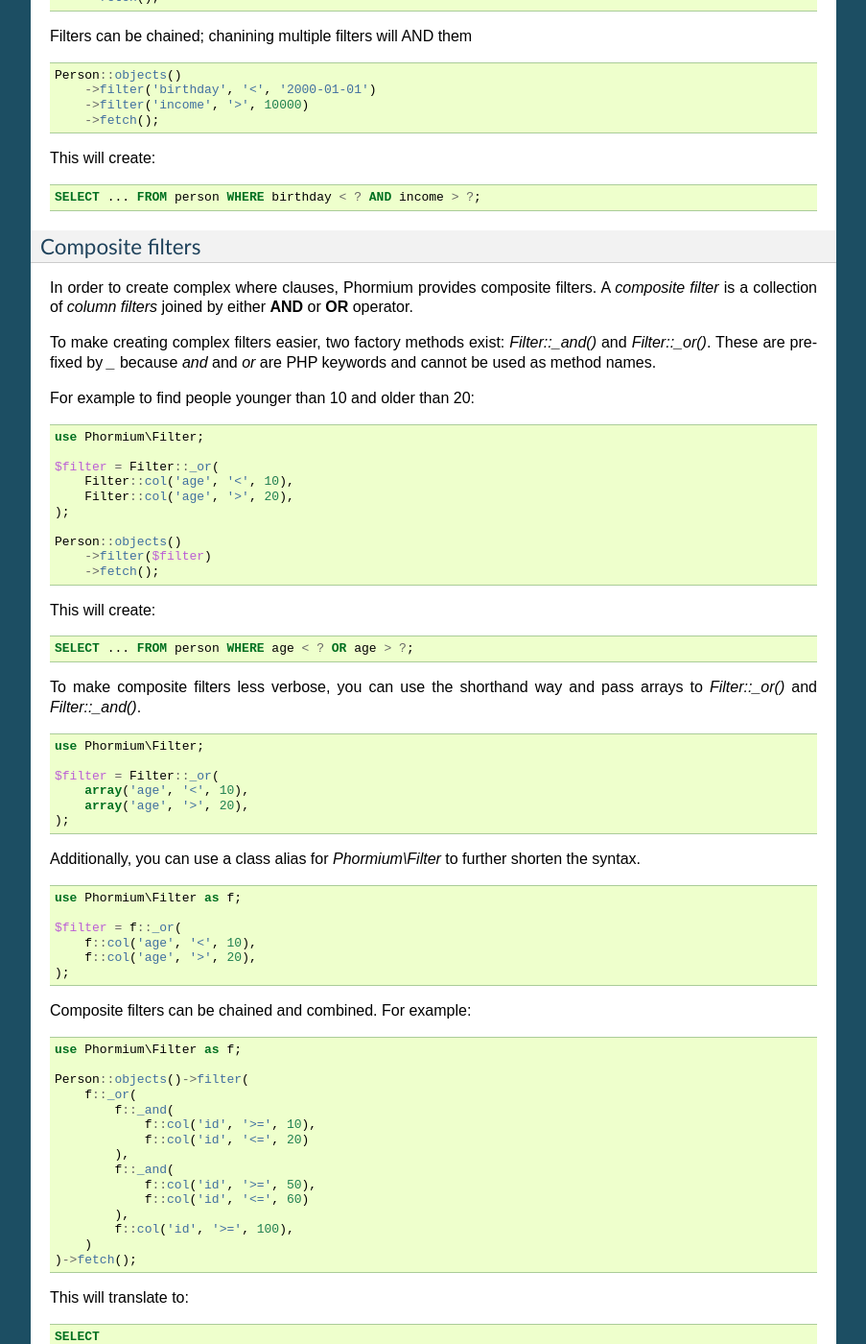
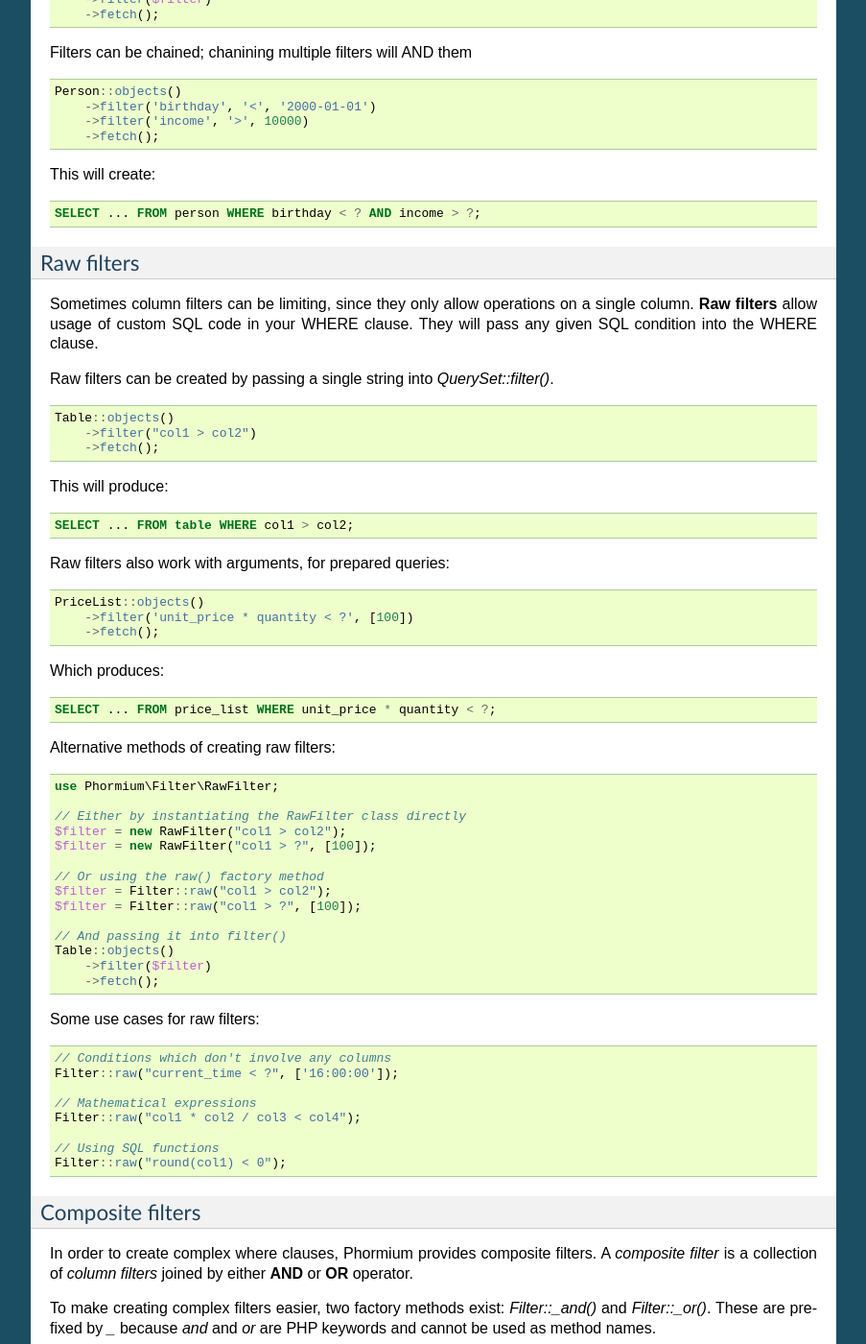
Before and after one commit to ihabunek/phormium, a Sphinx documentation site: the page built from docs/usage.rst, in a window 1280 px wide and 1400 px high, scrolled down 2124 px. Shown: the whole window at 96% size, without its empty margins (198-1101 px from the left). Built offline with Sphinx 7.4.7, drawn with Linux system fonts in a browser that asks for light colours; some of the changed text lies outside the part shown.

Commit message:
Implemented raw filters

```diff
--- a/docs/usage.rst
+++ b/docs/usage.rst
@@ -90,7 +90,8 @@
 In order to retrieve only selected rows, `QuerySets` can be filtered. Filters
 are used to consturct a WHERE clause in the resulting SQL query.
 
-For example:
+Column filters
+~~~~~~~~~~~~~~
 
 .. code-block:: php
 
@@ -134,12 +135,12 @@
         ->filter($column, 'NOT NULL')
 
 You can also create a column filter using the `Filter::col()` factory method and
-add pass the resulting ColumnFilter object to `QuerySet::filter()` as a single
+pass the resulting ColumnFilter object to `QuerySet::filter()` as a single
 argument.
 
 .. code-block:: php
 
-    use Phormium\Filter;
+    use Phormium\Filter\Filter;
 
     $filter = Filter::col('birthday', '<' '2000-01-01');
 
@@ -162,6 +163,73 @@
 
     SELECT ... FROM person WHERE birthday < ? AND income > ?;
 
+Raw filters
+~~~~~~~~~~~
+
+Sometimes column filters can be limiting, since they only allow operations
+on a single column. **Raw filters** allow usage of custom SQL code in your WHERE
+clause. They will pass any given SQL condition into the WHERE clause.
+
+Raw filters can be created by passing a single string into `QuerySet::filter()`.
+
+.. code-block:: php
+
+    Table::objects()
+        ->filter("col1 > col2")
+        ->fetch();
+
+This will produce:
+
+.. code-block:: sql
+
+    SELECT ... FROM table WHERE col1 > col2;
+
+Raw filters also work with arguments, for prepared queries:
+
+.. code-block:: php
+
+    PriceList::objects()
+        ->filter('unit_price * quantity < ?', [100])
+        ->fetch();
+
+Which produces:
+
+.. code-block:: sql
+
+    SELECT ... FROM price_list WHERE unit_price * quantity < ?;
+
+Alternative methods of creating raw filters:
+
+.. code-block:: php
+
+    use Phormium\Filter\RawFilter;
+
+    // Either by instantiating the RawFilter class directly
+    $filter = new RawFilter("col1 > col2");
+    $filter = new RawFilter("col1 > ?", [100]);
+
+    // Or using the raw() factory method
+    $filter = Filter::raw("col1 > col2");
+    $filter = Filter::raw("col1 > ?", [100]);
+
+    // And passing it into filter()
+    Table::objects()
+        ->filter($filter)
+        ->fetch();
+
+Some use cases for raw filters:
+
+.. code-block:: php
+
+    // Conditions which don't involve any columns
+    Filter::raw("current_time < ?", ['16:00:00']);
+
+    // Mathematical expressions
+    Filter::raw("col1 * col2 / col3 < col4");
+
+    // Using SQL functions
+    Filter::raw("round(col1) < 0");
+
 Composite filters
 ~~~~~~~~~~~~~~~~~
 
@@ -177,7 +245,7 @@
 
 .. code-block:: php
 
-    use Phormium\Filter;
+    use Phormium\Filter\Filter;
 
     $filter = Filter::_or(
         Filter::col('age', '<', 10),
@@ -199,19 +267,19 @@
 
 .. code-block:: php
 
-    use Phormium\Filter;
+    use Phormium\Filter\Filter;
 
     $filter = Filter::_or(
         array('age', '<', 10),
         array('age', '>', 20),
     );
 
-Additionally, you can use a class alias for `Phormium\\Filter` to further
-shorten the syntax.
+Additionally, you can use a class alias for `Phormium\\Filter\\Filter` to
+further shorten the syntax.
 
 .. code-block:: php
 
-    use Phormium\Filter as f;
+    use Phormium\Filter\Filter as f;
 
     $filter = f::_or(
         f::col('age', '<', 10),
@@ -222,7 +290,7 @@
 
 .. code-block:: php
 
-    use Phormium\Filter as f;
+    use Phormium\Filter\Filter as f;
 
     Person::objects()->filter(
         f::_or(
```
Also changed, not shown: CHANGELOG.md (+1 -0 lines), 5 other files.
